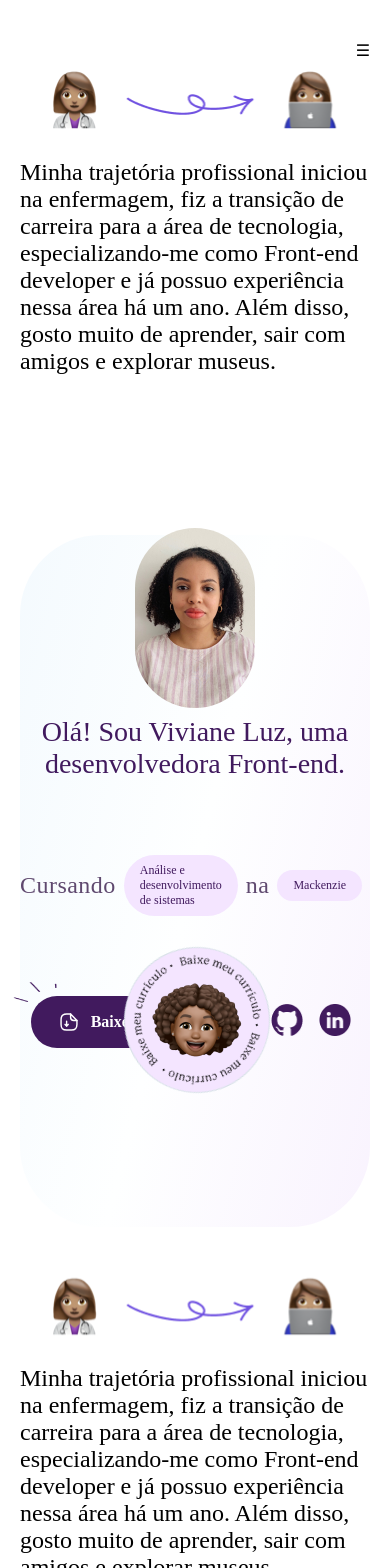
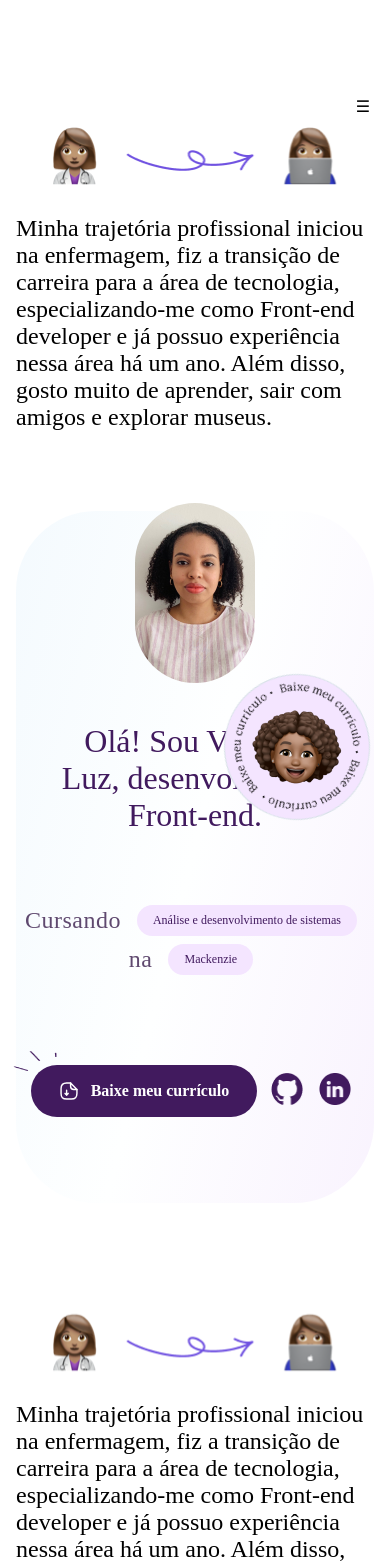
Before and after one commit to vivianeluzz/PortfolioReact, a React (Create React App) app in the folder projetos/: page /bio in a window 390 px wide. Shown: the top 1568 px of the page. Built offline with nearby package versions, Linux system fonts and the light colour scheme.

Commit message:
Ajustes responsivo

```diff
--- a/projetos/src/Components/Bio/Bio.css
+++ b/projetos/src/Components/Bio/Bio.css
@@ -26,7 +26,8 @@
 @media (max-width: 800px) {
 
     .infos {
-        margin-top: 20px;
+        margin-top: 80px;
+        margin-bottom: 80px;
     }
 
 }
--- a/projetos/src/Components/Card/Card.css
+++ b/projetos/src/Components/Card/Card.css
@@ -56,10 +56,16 @@
 
     .card {
         width: 46%;
+        height: 190px;
     }
 
      .card-green {
       width: 100%;
     }
 
+    .img-icone {
+      max-width: 64px;
+      max-height: 64px;
+    }
+
 }
--- a/projetos/src/Components/Card/Card.js
+++ b/projetos/src/Components/Card/Card.js
@@ -4,7 +4,7 @@ import './Card.css';
 function Card({ bgcolor, icon, title }) {
     return(
         <div className={`card card-${bgcolor}`} >
-            <img src={icon} />
+            <img className="img-icone" src={icon} />
             <p>{title}</p>
         </div>
     );
--- a/projetos/src/Components/Experiences/Experiences.css
+++ b/projetos/src/Components/Experiences/Experiences.css
@@ -1,5 +1,5 @@
 body {
-    padding: 20px;
+    padding: 16px;
 }
 .experiences {
     display: flex;
@@ -133,12 +133,15 @@ ol {
         font-size: 46px;
         text-align: center;
         /* margin: 0 auto; */
-
     }
 
     .experiences h3 {
         font-size: 24px;
     }
 
+    .experiences {
+        border-radius: 40px;
+    }
+
 
 }
--- a/projetos/src/Components/Home/Home.css
+++ b/projetos/src/Components/Home/Home.css
@@ -41,7 +41,6 @@ h1 {
     font-weight: 500;
     margin-bottom: 90px;
     max-width: 827px;
-    height: 40px;
 }
 
 .tag {
@@ -116,7 +115,8 @@ main {
 }
 
 .botao-rotativo {
-    right: 120px;
+    right: 40px;
+    bottom: 155px;
     position: fixed;
 }
 
@@ -145,8 +145,7 @@ main {
 @media (max-width: 800px) {
 
     h1{
-        font-size: 28px;
-        padding: 8px;
+        font-size: 32px;
     }
 
     .tag-header {
@@ -161,5 +160,19 @@ main {
         margin-right: 6px;
     }
 
+    .form {
+        flex-wrap: wrap;
+        justify-content: center;
+        gap: 8px;
+    }
 
+    .tag {
+        margin: 0px;
+    }
+
+    .botao-rotativo{
+        bottom: 20px;
+        right: 20px;
+
+    }
 }
--- a/projetos/src/Components/Home/Home.js
+++ b/projetos/src/Components/Home/Home.js
@@ -14,7 +14,7 @@ export const Home = () => {
             <img className='avatar' src={Avatar} alt="Avatar de imagem" title='Avatar' />
 
             <div className='header-content'>
-                <h1>Olá! Sou Viviane Luz, uma desenvolvedora Front-end.</h1>
+                <h1>Olá! Sou Viviane Luz, desenvolvedora Front-end.</h1>
                 <div className='form'><p className='tag'>Cursando</p>
                     <div className='header'><p className='tag-header'>Análise e desenvolvimento de sistemas</p></div>
                     <p className='tag'>na</p>
--- a/projetos/src/Components/Skills/Skills.css
+++ b/projetos/src/Components/Skills/Skills.css
@@ -123,6 +123,9 @@ h2 {
 
     .vivi {
         padding: 10px;
+        margin-top: 46px;
+        border-radius: 40px;
+        width: auto;
     }
 
 }
--- a/projetos/src/Components/Training/Training.css
+++ b/projetos/src/Components/Training/Training.css
@@ -37,7 +37,6 @@
 
 .title {
     max-width: 806px;
-    height: 96px;
     font-weight: 500;
     font-family: 'P22 Mackinac Pro';
     font-size: 40px;
@@ -165,6 +164,19 @@
 @media (max-width: 800px) {
     .courses {
         max-width: 100%;
+        border-radius: 40px;
+        padding: 28px;
+
+    }
+
+    .courses-1 {
+        padding: 28px;
+    }
+
+    .courses-full {
+        border-radius: 40px;
+        margin-bottom: 24px;
+        padding: 28px;
     }
 
     .course-extra {
@@ -175,5 +187,9 @@
         flex-direction: column;
     }
 
+    .ecc-graduacao {
+        font-size: 30px;
+    }
+
 
 }
```
